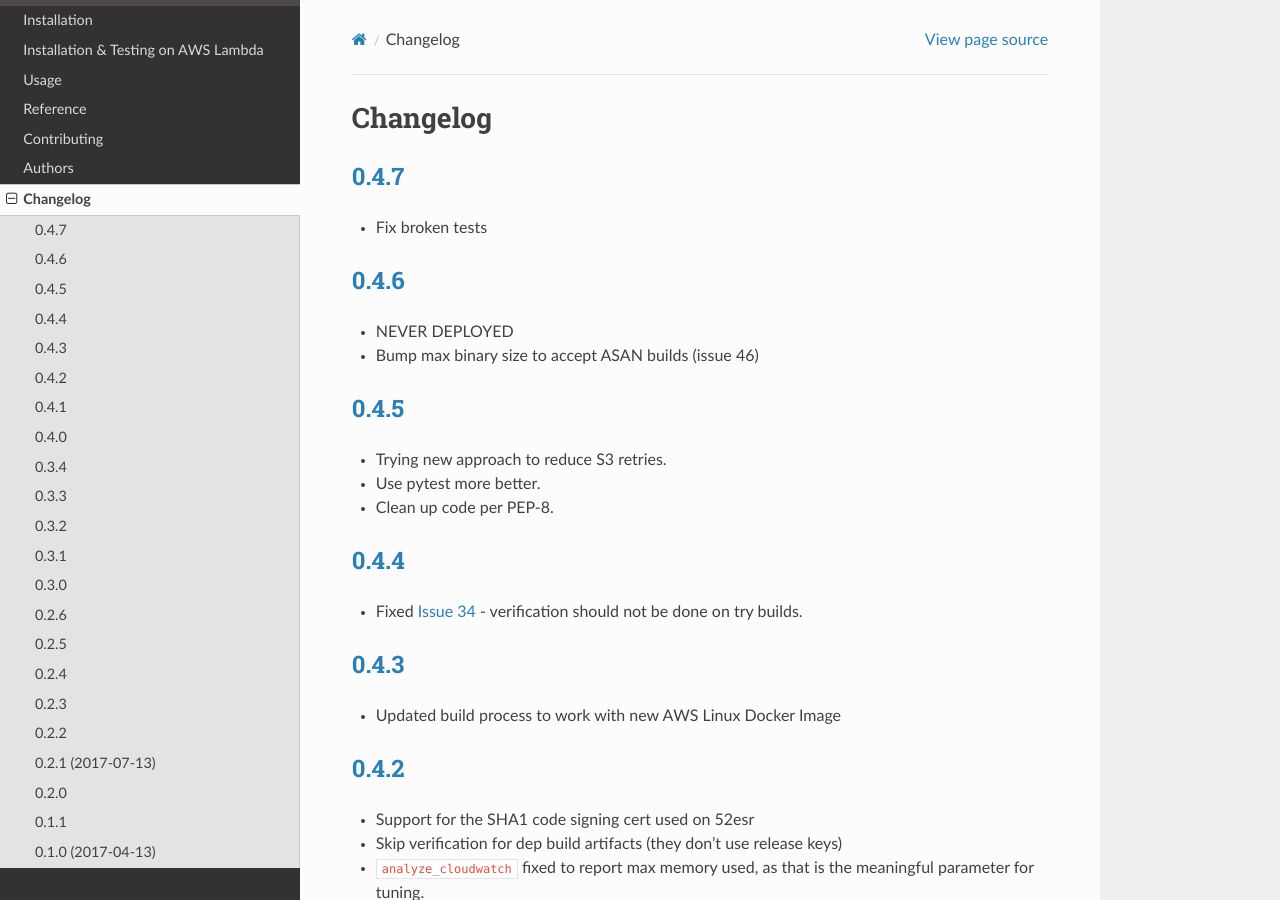
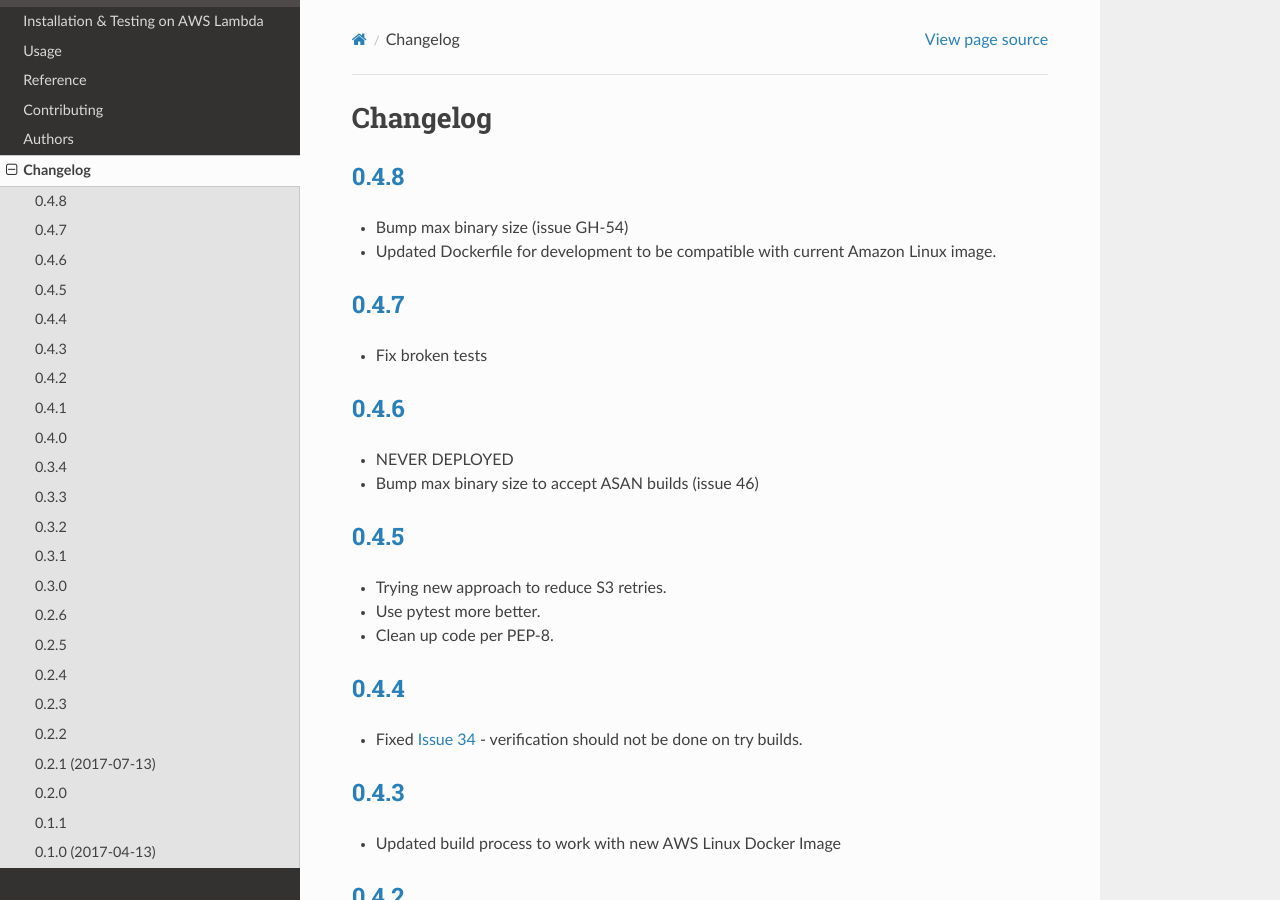
Before and after one commit to mozilla-services/fx-sig-verify, a Sphinx documentation site: the page built from docs/changelog.rst, in a window 1280 px wide and 900 px high. Built offline with Sphinx 7.4.7 and the Read the Docs theme 2.0.0, drawn with Linux system fonts in a browser that asks for light colours.

Commit message:
Bump version: 0.4.7 → 0.4.8

```diff
--- a/CHANGELOG.rst
+++ b/CHANGELOG.rst
@@ -1,5 +1,14 @@
 Changelog
 =========
+`0.4.8`__
+-----------------------------------------
+__ https://github.com/mozilla-services/fx-sig-verify/tree/v0.4.8
+
+- Bump max binary size (issue GH-54)
+
+- Updated Dockerfile for development to be compatible with current Amazon Linux
+  image.
+
 `0.4.7`__
 -----------------------------------------
 __ https://github.com/mozilla-services/fx-sig-verify/tree/v0.4.7
--- a/README.rst
+++ b/README.rst
@@ -43,9 +43,9 @@ Overview
     :alt: PyPI Package latest release
     :target: https://pypi.python.org/pypi/fx-sig-verify
 
-.. |commits-since| image:: https://img.shields.io/github/commits-since/mozilla-services/fx-sig-verify/v0.4.7.svg
+.. |commits-since| image:: https://img.shields.io/github/commits-since/mozilla-services/fx-sig-verify/v0.4.8.svg
     :alt: Commits since latest release
-    :target: https://github.com/mozilla-services/fx-sig-verify/compare/v0.4.7...master
+    :target: https://github.com/mozilla-services/fx-sig-verify/compare/v0.4.8...master
 
 .. |downloads| image:: https://img.shields.io/pypi/dm/fx-sig-verify.svg
     :alt: PyPI Package monthly downloads
--- a/docs/conf.py
+++ b/docs/conf.py
@@ -29,7 +29,7 @@ project = 'fx-sig-verify'
 year = '2017'
 author = 'Hal Wine'
 copyright = '{0}, {1}'.format(year, author)
-version = release = '0.4.7'
+version = release = '0.4.8'
 
 pygments_style = 'trac'
 templates_path = ['.']
--- a/setup.cfg
+++ b/setup.cfg
@@ -1,5 +1,5 @@
 [bumpversion]
-current_version = 0.4.7
+current_version = 0.4.8
 commit = True
 tag = True
 parse = (?P<major>\d+)\.(?P<minor>\d+)\.(?P<patch>\d+)(-(?P<dev>\d+))?
--- a/setup.py
+++ b/setup.py
@@ -24,7 +24,7 @@ def read(*names, **kwargs):
 
 setup(
     name='fx_sig_verify',
-    version='0.4.7',
+    version='0.4.8',
     license='MPL',
     description='AWS Lambda to check code signatures.',
     long_description='%s\n%s' % (
--- a/src/fx_sig_verify/__init__.py
+++ b/src/fx_sig_verify/__init__.py
@@ -1 +1 @@
-__version__ = "0.4.7"
+__version__ = "0.4.8"
```
